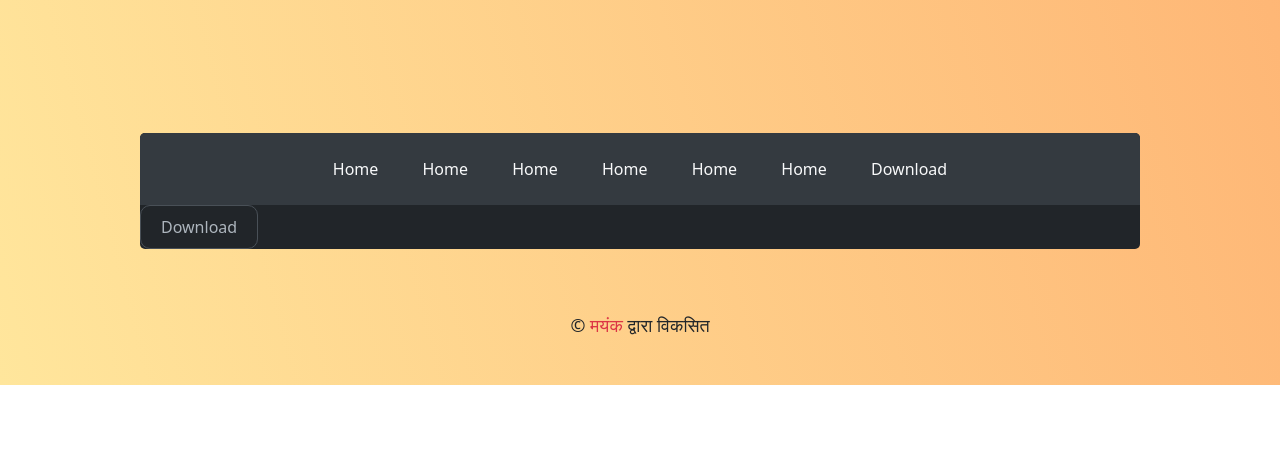
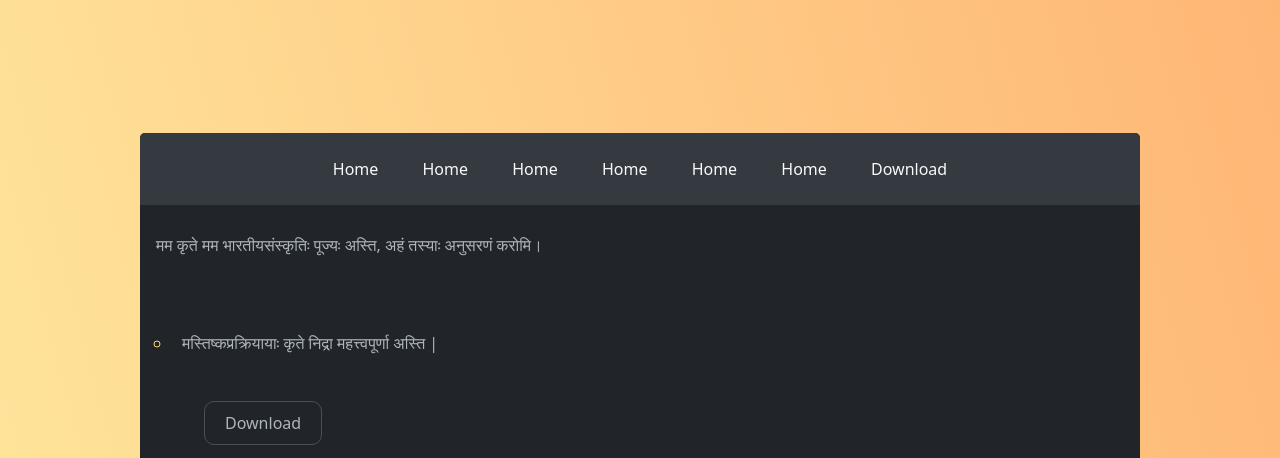
Before and after one commit to MayankDevil/sanskrti, a plain HTML site: page src/app.html in a window 1280 px wide. Shown: the part 494-952 px from the top of the page. Before the commit the page ends 879 px from the top, so only its background shows below. Drawn offline with Linux system fonts and the light colour scheme.

Commit message:
Update ./src/*

```diff
--- a/src/app.html
+++ b/src/app.html
@@ -63,11 +63,21 @@
 
                 <section>
 
+                    <p title="मेरे लिए मेरी भारतीय  संस्कृति वंदनिये है और में इसका सामान करता हु |"> मम कृते मम भारतीयसंस्कृतिः पूज्यः अस्ति, अहं तस्याः अनुसरणं करोमि। </p>
+
+                    <ul>
+                        <li> मस्तिष्कप्रक्रियायाः कृते निद्रा महत्त्वपूर्णा अस्ति | </li>
+                    <ul>
+
                     <a href="#" class="btn"> Download </a>
 
                 </section>
 
             </article>
+
+            <h3> सभी को मेरा प्रणाम यह वेबसाइट मेरे विचारो पर आधारित है | इसका परियोजन केवल मेरे विचारो को प्रस्तुत करना है | यदि इस किसको आपत्ति है तो में श्माप्राथ हु परतु इसका उदेश किस की भावना, विचार और जाति धर्म रूप का अपमान करना  कदा भी नहीं है |  </h3>
+
+            <!-- सर्वेभ्यः मम अभिवादनम्, एषा जालपुटं मम विचाराधारितम् अस्ति। तस्य उद्देश्यं केवलं मम मतं प्रस्तुतं कर्तुं वर्तते। यदि कस्यचित् अस्मिन् विषये किमपि आक्षेपः अस्ति तर्हि अहं क्षम्यतां, परन्तु तस्य अभिप्रायः कदापि कस्यचित् भावनायाः, विचारस्य वा जातिस्य वा धर्मस्य वा अपमानं न भवति । -->
 
             <footer id="footer">
 
--- a/src/css/style.css
+++ b/src/css/style.css
@@ -29,12 +29,12 @@
 }
 ::selection
 {
-    color:var(--black);
-    background:var(--light);
+    color:var(--yellow);
+    background:var(--dark0);
 }
 ::marker
 {
-    color:var(--secondary);
+    color:var(--yellow2);
 }
 :root
 {
@@ -114,6 +114,25 @@ h3
     margin: auto;
     line-height: 3rem;
 }
+p
+{
+    padding:1rem;
+    line-height:3rem;
+    font-size:1rem;
+    color:var(--dark4);
+}
+ul
+{
+    padding:2rem;
+}
+ul li
+{
+    list-style:circle;
+    padding:10px;
+    line-height:2rem;
+    font-size:1rem;
+    color:var(--dark4);
+}
 
 
 /* header */
```
